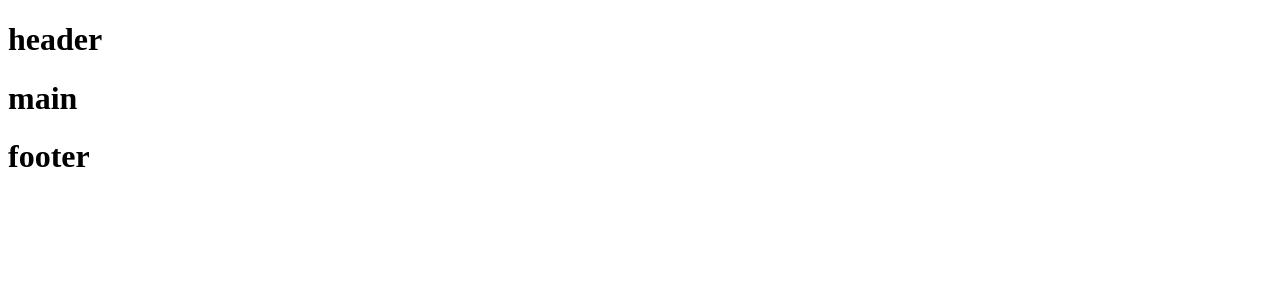
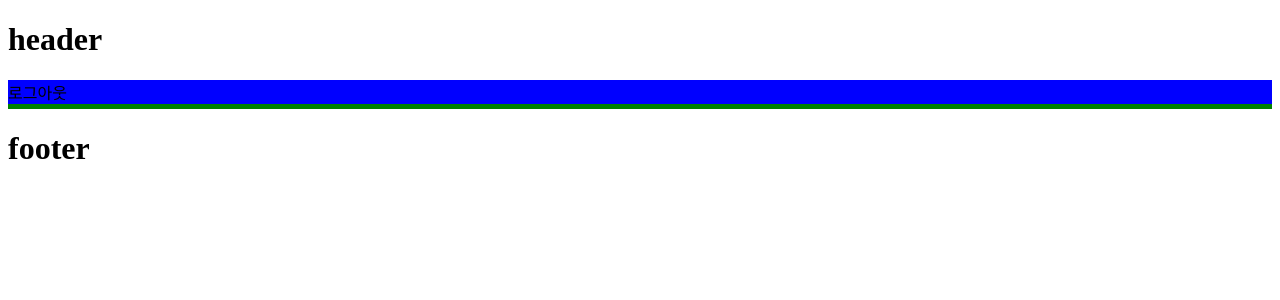
Before and after one commit to kimgem2437/React, a React (Vite) app in the folder ONEBITE-REACT/section05/: page / in a window 1280 px wide. Shown: the top 300 px of the page. Built offline with nearby package versions, Linux system fonts and the light colour scheme.

Commit message:
"JSX로 UI 표현하기"

```diff
--- /dev/null
+++ b/ONEBITE-REACT/section05/src/components/Main.css
@@ -0,0 +1,4 @@
+.logout {
+    background-color: blue;
+    border-bottom: 5px solid green;
+}
--- a/ONEBITE-REACT/section05/src/components/Main.jsx
+++ b/ONEBITE-REACT/section05/src/components/Main.jsx
@@ -1,9 +1,25 @@
+import "./Main.css";
+
+// JSX 주의 사항
+// 1. 중괄호 내부에는 자바스크립트 표현식만 넣을 수 있다.
+// 2. 숫자, 문자열, 배열 값만 렌더링 된다.
+// 3. 모든 태그는 닫혀있어야 한다.
+// 4. 최상위 태그는 반드시 하나여야만 한다.
 const Main = () => {
-    return (
-        <main>
-            <h1>main</h1>
-        </main>
-    );
-};
+    const user = {
+        name : "kim",
+        isLogin : true,
+    };
+
+
+    if(user.isLogin){
+       return (
+           <div
+           className="logout">로그아웃</div>
+       );
+    } else {
+        return <div>로그인</div>
+    }
+}
 
 export default Main;
```
